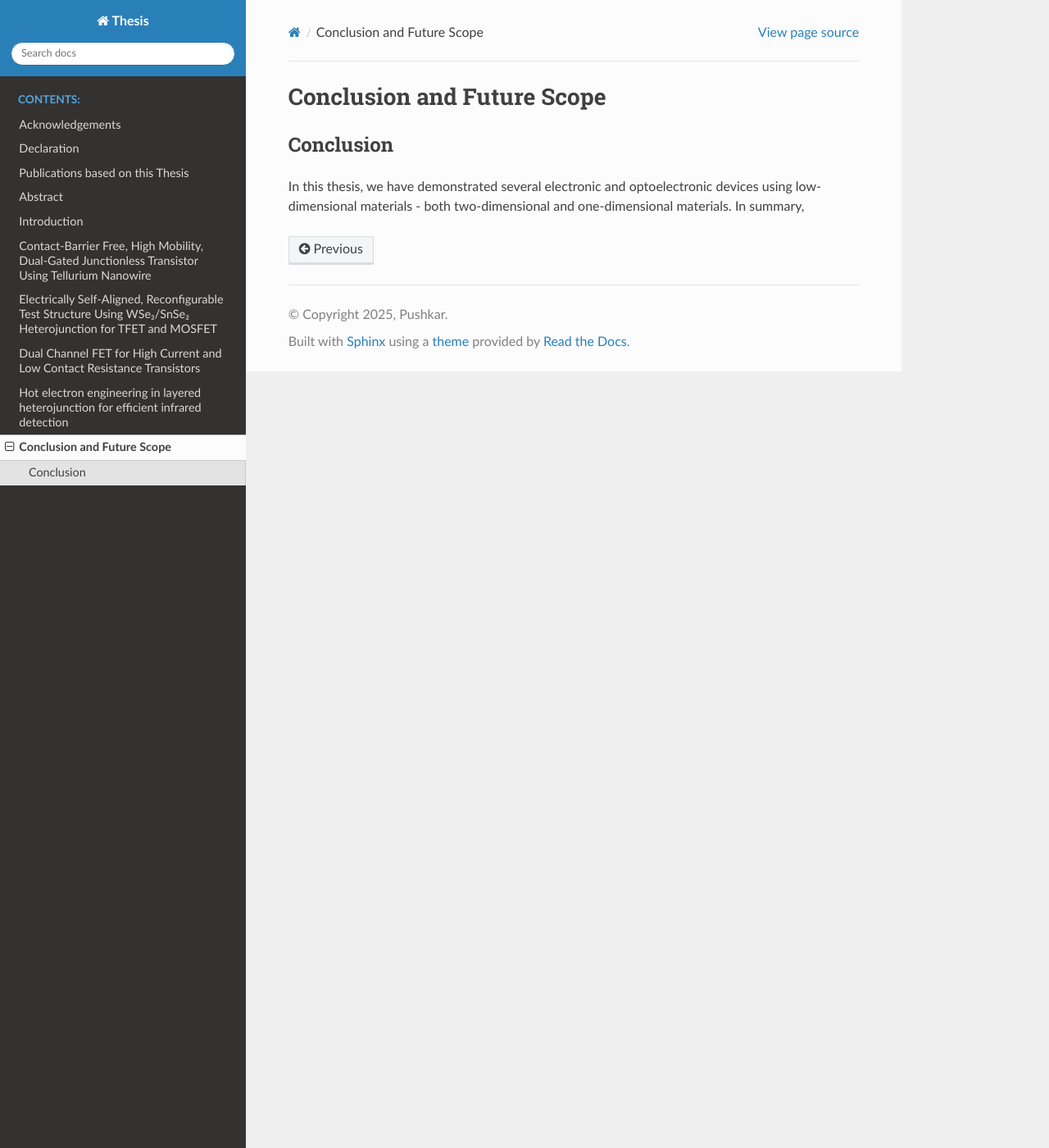
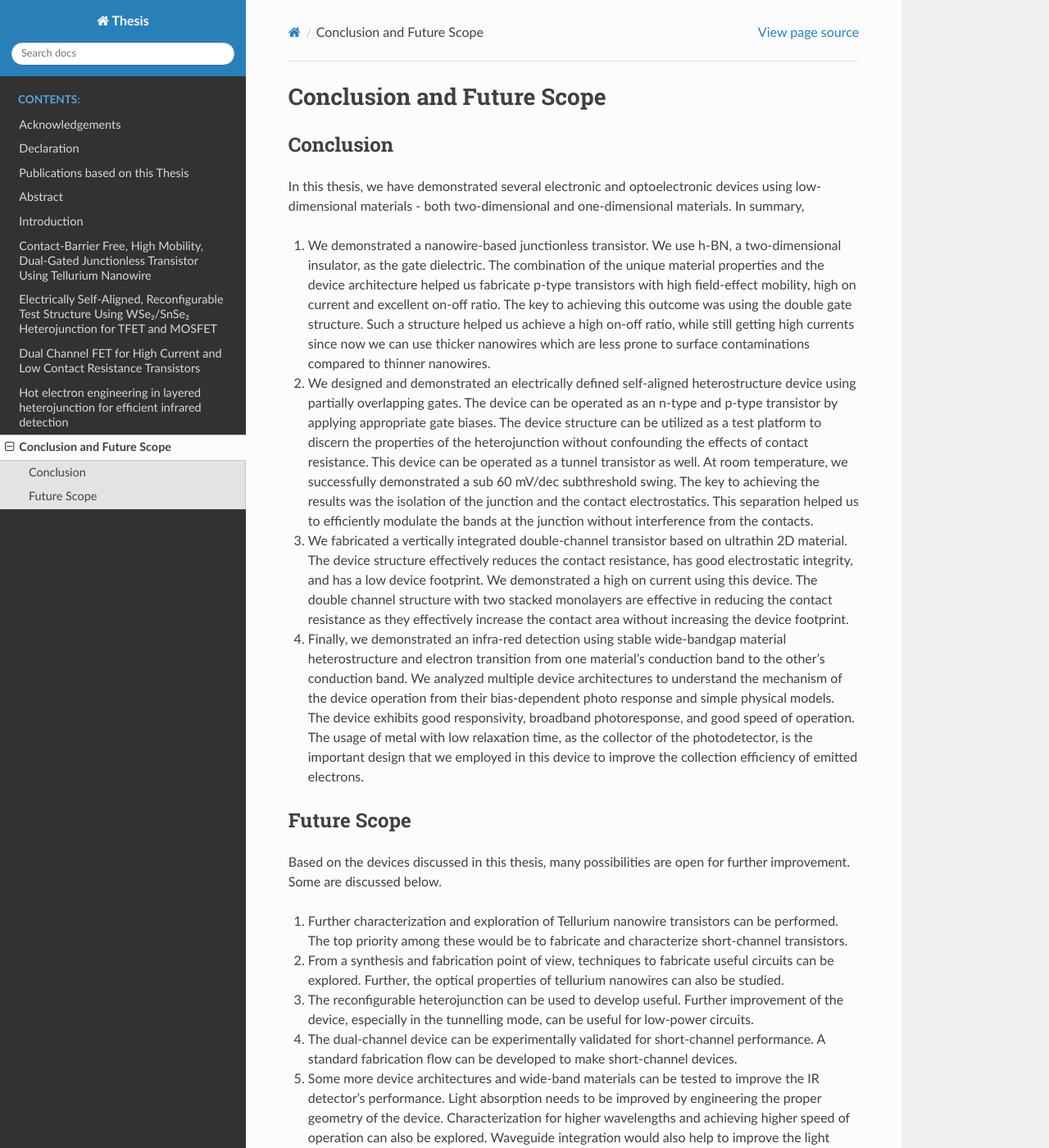
Before and after one commit to dpshkr/mythesis, a Sphinx documentation site: the page built from source/ch06/index.rst, in a window 1280 px wide and 1400 px high. Shown: the whole window at 82% size. Built offline with Sphinx 7.4.7 and the Read the Docs theme 3.1.0, drawn with Linux system fonts in a browser that asks for light colours; some of the changed text lies outside the part shown.

Commit message:
Update index.rst

```diff
--- a/source/ch06/index.rst
+++ b/source/ch06/index.rst
@@ -6,3 +6,22 @@ Conclusion
 
 In this thesis, we have demonstrated several electronic and optoelectronic devices using low-dimensional materials - both two-dimensional and one-dimensional materials.
 In summary,
+
+1. We demonstrated a nanowire-based junctionless transistor. We use h-BN, a two-dimensional insulator, as the gate dielectric. The combination of the unique material properties and the device architecture helped us fabricate p-type transistors with high field-effect mobility, high on current and excellent on-off ratio. The key to achieving this outcome was using the double gate structure. Such a structure helped us achieve a high on-off ratio, while still getting high currents since now we can use thicker nanowires which are less prone to surface contaminations compared to thinner nanowires.
+
+2. We designed and demonstrated an electrically defined self-aligned heterostructure device using partially overlapping gates. The device can be operated as an n-type and p-type transistor by applying appropriate gate biases. The device structure can be utilized as a test platform to discern the properties of the heterojunction without confounding the effects of contact resistance. This device can be operated as a tunnel transistor as well. At room temperature, we successfully demonstrated a sub 60 mV/dec subthreshold swing. The key to achieving the results was the isolation of the junction and the contact electrostatics. This separation helped us to efficiently modulate the bands at the junction without interference from the contacts.
+
+3. We fabricated a vertically integrated double-channel transistor based on ultrathin 2D material. The device structure effectively reduces the contact resistance, has good electrostatic integrity, and has a low device footprint. We demonstrated a high on current using this device. The double channel structure with two stacked monolayers are effective in reducing the contact resistance as they effectively increase the contact area without increasing the device footprint.
+
+4. Finally, we demonstrated an infra-red detection using stable wide-bandgap material heterostructure and electron transition from one material's conduction band to the other's conduction band. We analyzed multiple device architectures to understand the mechanism of the device operation from their bias-dependent photo response and simple physical models. The device exhibits good responsivity, broadband photoresponse, and good speed of operation. The usage of metal with low relaxation time, as the collector of the photodetector, is the important design that we employed in this device to improve the collection efficiency of emitted electrons.
+
+Future Scope
+-------------
+
+Based on the devices discussed in this thesis, many possibilities are open for further improvement. Some are discussed below.
+
+1. Further characterization and exploration of Tellurium nanowire transistors can be performed. The top priority among these would be to fabricate and characterize short-channel transistors.
+2. From a synthesis and fabrication point of view,  techniques to fabricate useful circuits can be explored. Further, the optical properties of tellurium nanowires can also be studied.
+3. The reconfigurable heterojunction can be used to develop useful. Further improvement of the device, especially in the tunnelling mode, can be useful for low-power circuits.
+4. The dual-channel device can be experimentally validated for short-channel performance. A standard fabrication flow can be developed to make short-channel devices.
+5. Some more device architectures and wide-band materials can be tested to improve the IR detector's performance. Light absorption needs to be improved by engineering the proper geometry of the device. Characterization for higher wavelengths and achieving higher speed of operation can also be explored. Waveguide integration would also help to improve the light absorption in the detector.
```
